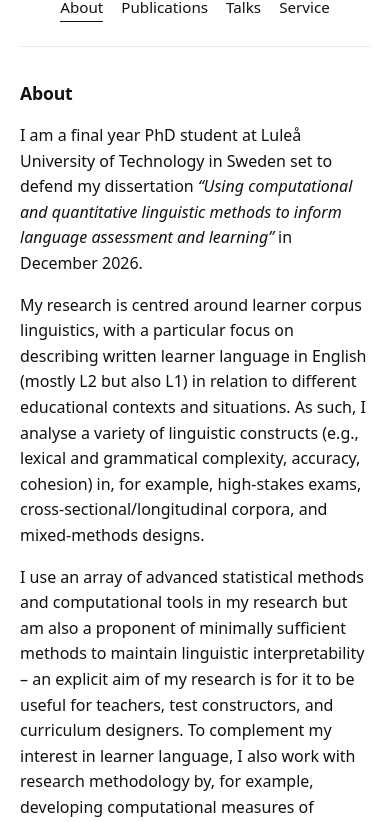
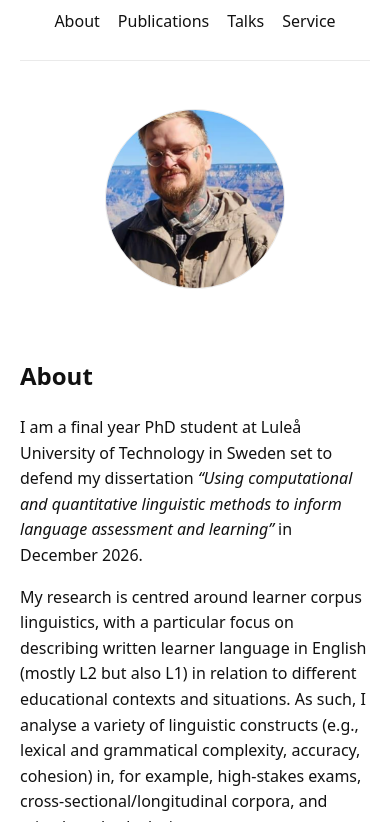
Before and after one commit to christianholmbergsjoling/christianholmbergsjoling.github.io, a plain HTML site: page index.html in a window 390 px wide. Shown: the part 192-1014 px from the top of the page. Drawn offline with Linux system fonts and the light colour scheme.

Commit message:
Update style.css

```diff
--- a/style.css
+++ b/style.css
@@ -8,12 +8,9 @@
 
 * { box-sizing: border-box; }
 
-html { scroll-behavior: smooth; }
-
 body {
   margin: 0;
-  font-family: ui-sans-serif, system-ui, -apple-system, BlinkMacSystemFont,
-    "Segoe UI", Roboto, Helvetica, Arial;
+  font-family: system-ui, -apple-system, Segoe UI, Roboto, Helvetica, Arial;
   color: var(--text);
   background: var(--bg);
   line-height: 1.6;
@@ -25,41 +22,19 @@ body {
   padding: 56px 20px;
 }
 
-/* Header */
 .hero {
   text-align: center;
+  border-bottom: 1px solid var(--line);
   padding-bottom: 24px;
-  border-bottom: 1px solid var(--line);
-}
-
-h1 {
-  margin: 0;
-  font-size: 2.2rem;
-  letter-spacing: -0.02em;
 }
 
 .nav {
   display: flex;
   gap: 18px;
-  flex-wrap: wrap;
   justify-content: center;
   margin-top: 18px;
 }
 
-.nav a {
-  font-size: 0.95rem;
-  text-decoration: none;
-  color: inherit;
-  border-bottom: 1px solid transparent;
-  padding-bottom: 2px;
-}
-
-.nav a:hover,
-.nav a.is-active {
-  border-bottom-color: var(--text);
-}
-
-/* Sections */
 .section {
   padding: 32px 0;
   border-bottom: 1px solid var(--line);
@@ -68,32 +43,24 @@ h1 {
 .page { display: none; }
 .page.is-active { display: block; }
 
-h2 {
-  margin: 0 0 12px;
-  font-size: 1.1rem;
-  letter-spacing: -0.01em;
-}
-
-/* About layout */
 .about-grid {
   display: grid;
   grid-template-columns: 1fr 180px;
   gap: 28px;
-  align-items: start;
 }
 
 .headshot {
   width: 180px;
   height: 180px;
   object-fit: cover;
-  border-radius: 4px; /* square, subtle rounding */
+  border-radius: 4px;
   border: 1px solid var(--line);
 }
 
 .links {
   display: flex;
-  gap: 16px;
   flex-wrap: wrap;
+  gap: 14px;
   margin-top: 10px;
 }
 
@@ -105,33 +72,27 @@ a {
 
 a:hover { border-bottom-color: var(--text); }
 
-.list {
-  padding-left: 18px;
-  margin: 0;
+.footer {
+  margin-top: 32px;
+  color: var(--muted);
 }
 
-.pubs {
-  padding-left: 20px;
-  margin: 0;
-}
+/* =========================
+   MOBILE LAYOUT
+   ========================= */
+@media (max-width: 720px) {
 
-.pubs li { margin-bottom: 12px; }
-
-.footer {
-  padding-top: 20px;
-  color: var(--muted);
-  font-size: 0.95rem;
-}
-
-/* Mobile */
-@media (max-width: 720px) {
   .about-grid {
     grid-template-columns: 1fr;
   }
 
-  .headshot {
-    width: 200px;
-    height: 200px;
-    margin-top: 12px;
+  /* Move image under heading */
+  .about-grid .headshot {
+    order: -1;
+    margin: 16px auto 20px;
+    border-radius: 50%;
+    width: 180px;
+    height: 180px;
   }
+
 }
```
